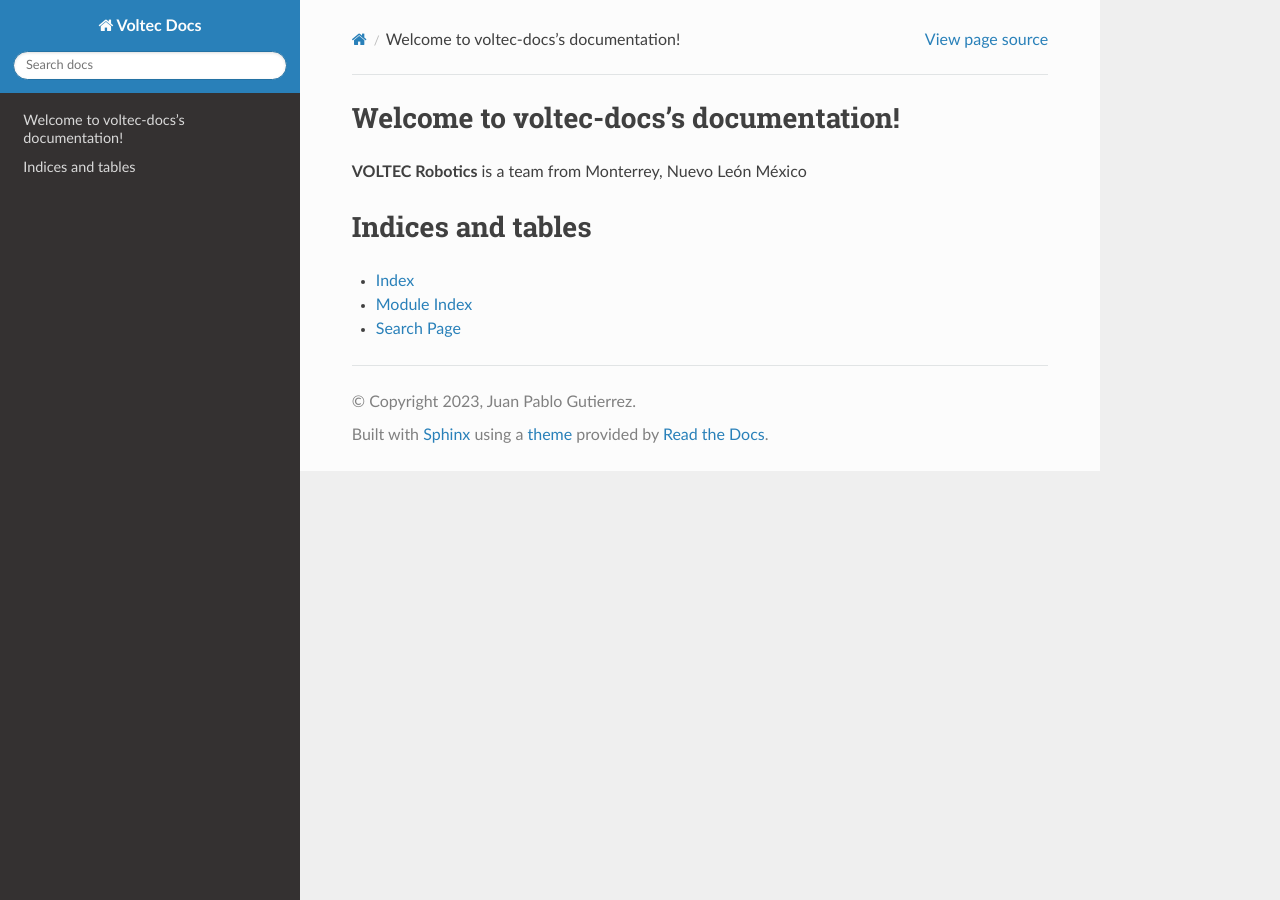
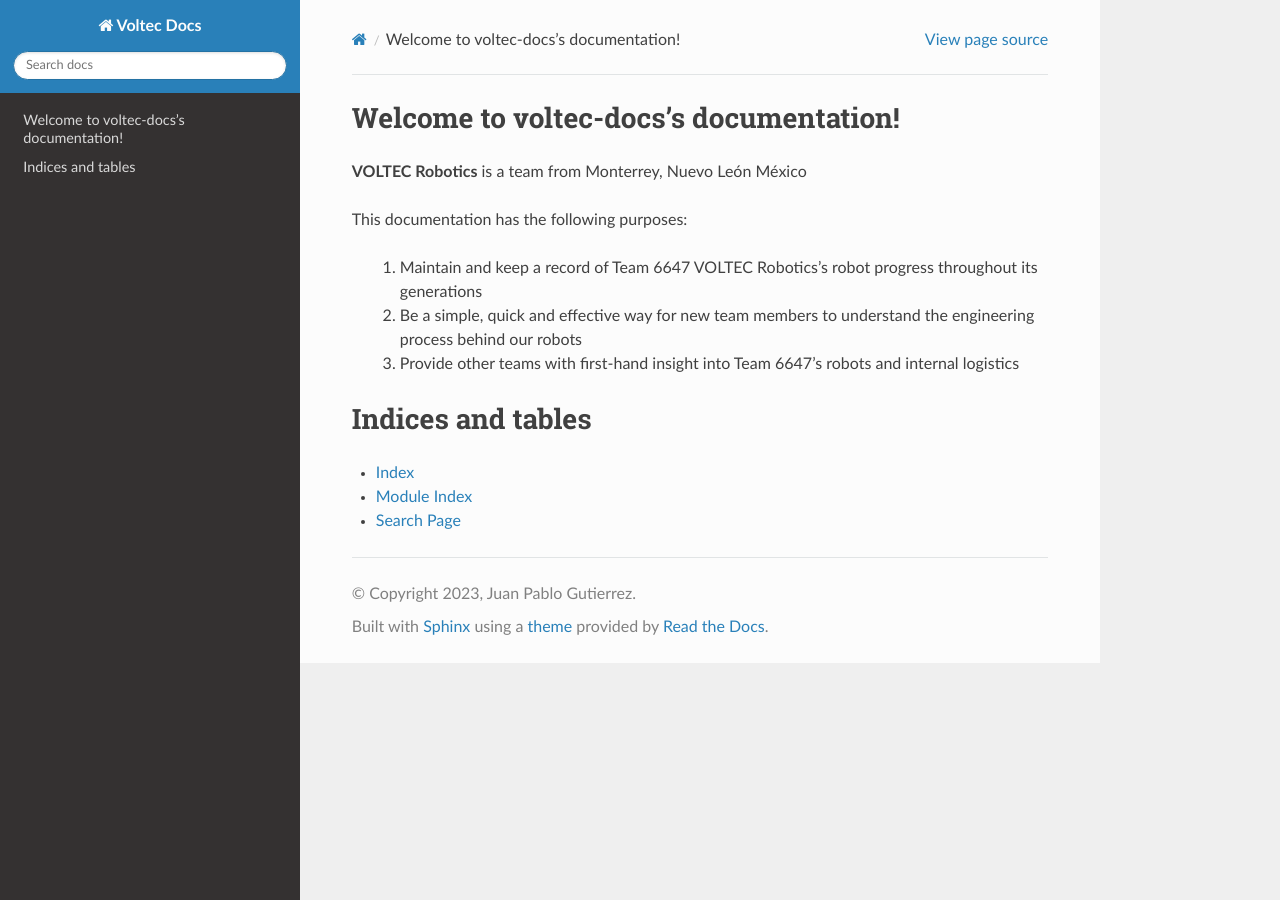
Before and after one commit to AndromedaHelix/voltec-docs, a Sphinx documentation site: the page built from docs/source/index.rst, in a window 1280 px wide. Built offline with Sphinx 7.4.7 and the Read the Docs theme 2.0.0, drawn with Linux system fonts in a browser that asks for light colours.

Commit message:
Changed index.rst

```diff
--- a/docs/source/index.rst
+++ b/docs/source/index.rst
@@ -7,6 +7,12 @@ Welcome to voltec-docs's documentation!
 =======================================
 
 **VOLTEC Robotics** is a team from Monterrey, Nuevo León México
+
+This documentation has the following purposes:
+
+   #. Maintain and keep a record of Team 6647 VOLTEC Robotics's robot progress throughout its generations
+   #. Be a simple, quick and effective way for new team members to understand the engineering process behind our robots
+   #. Provide other teams with first-hand insight into Team 6647's robots and internal logistics
 
 .. toctree::
    :maxdepth: 2
```
Also changed, not shown: 9 other files.
